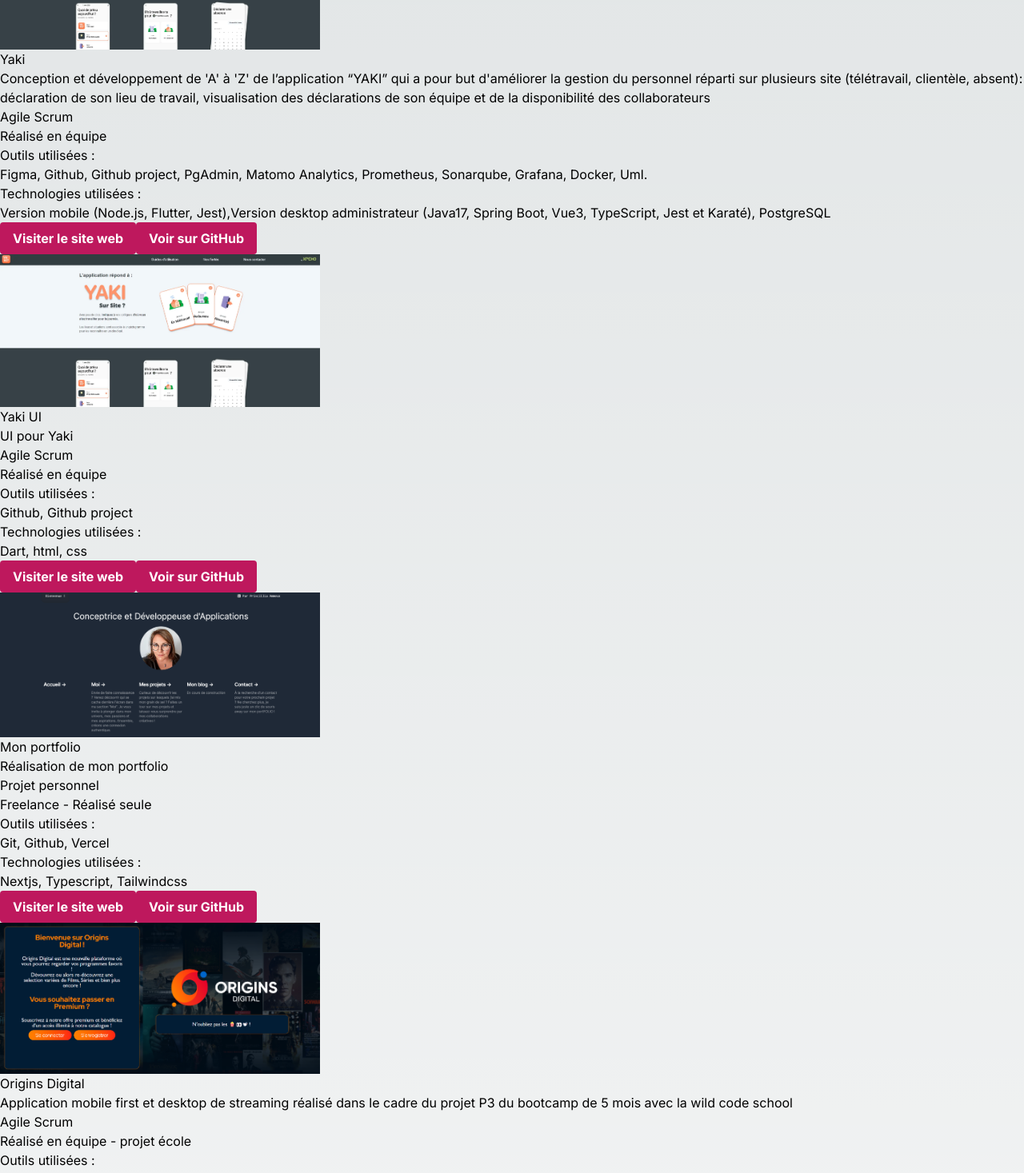
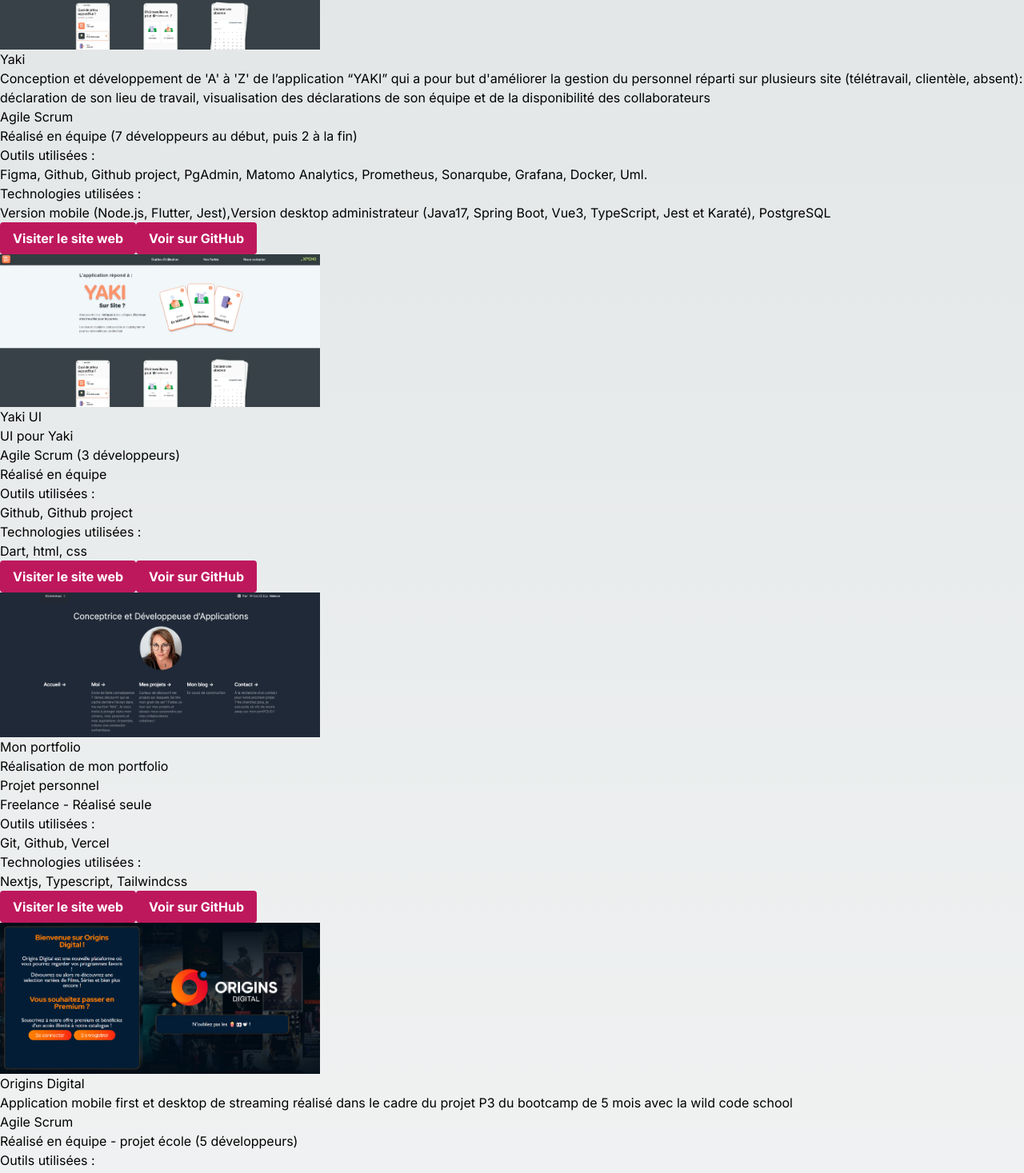
Before and after one commit to PriscilliaAmmeux/my_portfolio, a Next.js app: page /project in a window 1280 px wide. Shown: the part 1613-3080 px from the top of the page at 80% size. Built offline with nearby package versions, Linux system fonts and the light colour scheme; a web font is replaced by a local one.

Commit message:
add agile scrum in skills, and add numbers dev in projects

```diff
--- a/src/app/ui/skillsTechnical/skillsTechnical.tsx
+++ b/src/app/ui/skillsTechnical/skillsTechnical.tsx
@@ -31,7 +31,7 @@ export default function SkillsTechnical() {
 
         <SkillSection title="Organiser et gérer des projets informatiques en équipe">
           <FaGithub className="ml-2 mr-2 hidden sm:inline" />
-          Git
+          Git, Github, Github project
         </SkillSection>
 
         <SkillSection title="Déployer des applications web">
@@ -47,6 +47,9 @@ export default function SkillsTechnical() {
 
         <SkillSection title="Éco-conception"></SkillSection>
         <SkillSection title="SEO"></SkillSection>
+        <SkillSection title="Méthodologie Agile Scrum">
+          Expérience de travail en équipe dans un environnement Agile
+        </SkillSection>
       </ul>
     </Card>
   );
--- a/src/data/projects.json
+++ b/src/data/projects.json
@@ -30,7 +30,7 @@
     "description": "Conception et développement de 'A' à 'Z' de l’application “YAKI” qui a pour but d'améliorer la gestion du personnel réparti sur plusieurs site (télétravail, clientèle, absent): déclaration de son lieu de travail, visualisation des déclarations de son équipe et de la disponibilité des collaborateurs",
     "image": "/yaki.webp",
     "methodology": "Agile Scrum",
-    "how": "Réalisé en équipe",
+    "how": "Réalisé en équipe (7 développeurs au début, puis 2 à la fin)",
     "tools": " Figma, Github, Github project, PgAdmin, Matomo Analytics, Prometheus, Sonarqube, Grafana, Docker, Uml. ",
     "technology": "Version mobile (Node.js, Flutter, Jest),Version desktop administrateur (Java17,  Spring Boot, Vue3, TypeScript, Jest et Karaté), PostgreSQL",
     "demoLink": "https://yaki.xpeho.fr/",
@@ -41,7 +41,7 @@
     "title": "Yaki UI",
     "description": "UI pour Yaki",
     "image": "/yaki.webp",
-    "methodology": "Agile Scrum",
+    "methodology": "Agile Scrum (3 développeurs)",
     "how": "Réalisé en équipe",
     "tools": "Github, Github project",
     "technology": "Dart, html, css",
@@ -66,7 +66,7 @@
     "description": "Application mobile first et desktop de streaming réalisé dans le cadre du projet P3 du bootcamp de 5 mois avec la wild code school",
     "image": "/origins.webp",
     "methodology": "Agile Scrum",
-    "how": "Réalisé en équipe - projet école",
+    "how": "Réalisé en équipe - projet école (5 développeurs)",
     "tools": " Figma,Workbench, Git, Github, Trello.",
     "technology": "React, Express, NodeJs, Sass, MySQL",
     "demoLink": "https://www.linkedin.com/posts/priscillia-ammeux_react-node-express-activity-7030500056227008512-k9fn/?utm_source=share&utm_medium=member_desktop",
@@ -90,7 +90,7 @@
     "description": "Application de gestion de flotte de véhicules pour Amazon",
     "image": "/siloc.webp",
     "methodology": "Hackathon 48h",
-    "how": "Réalisé en équipe - projet école",
+    "how": "Réalisé en équipe - projet école (5 développeurs)",
     "tools": " Figma,Workbench, Git, Github, Trello.",
     "technology": "React, Express, NodeJs, Sass, MySQL",
     "demoLink": "https://www.linkedin.com/posts/priscillia-ammeux_siloc-activity-7019661451359342592-VM1d/?utm_source=share&utm_medium=member_desktop",
@@ -102,7 +102,7 @@
     "description": "Entreprise fondé en 2552 par 5 développeurs se lançant le défi de voyager dans le multiverse",
     "image": "/spaceverse.webp",
     "methodology": "Hackathon 30h",
-    "how": "Réalisé en équipe - projet école",
+    "how": "Réalisé en équipe - projet école (5 développeurs)",
     "tools": " Figma,Workbench, Git, Github, Trello.",
     "technology": "React, Express, NodeJs, Sass, MySQL",
     "demoLink": "https://www.linkedin.com/posts/priscillia-ammeux_hackathon-activity-7002943012326526978-GIRo/?utm_source=share&utm_medium=member_desktop",
```
